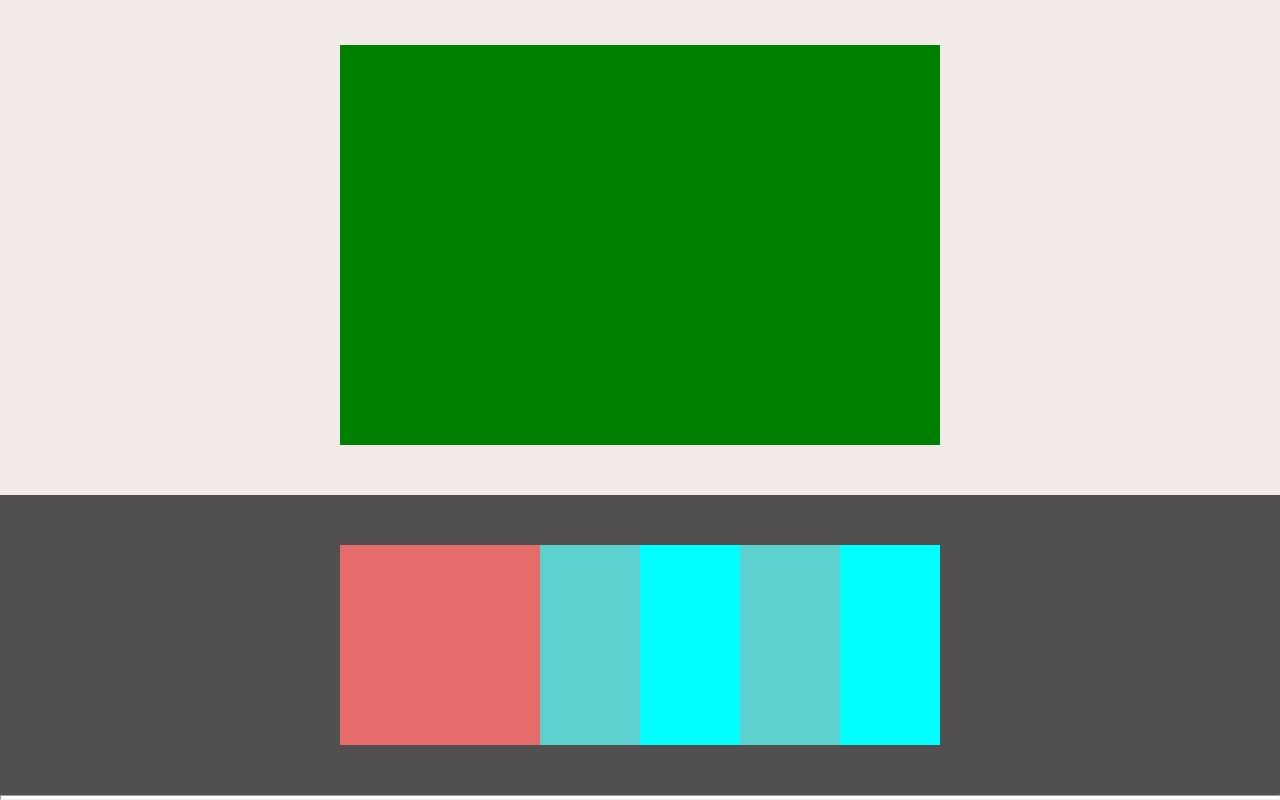
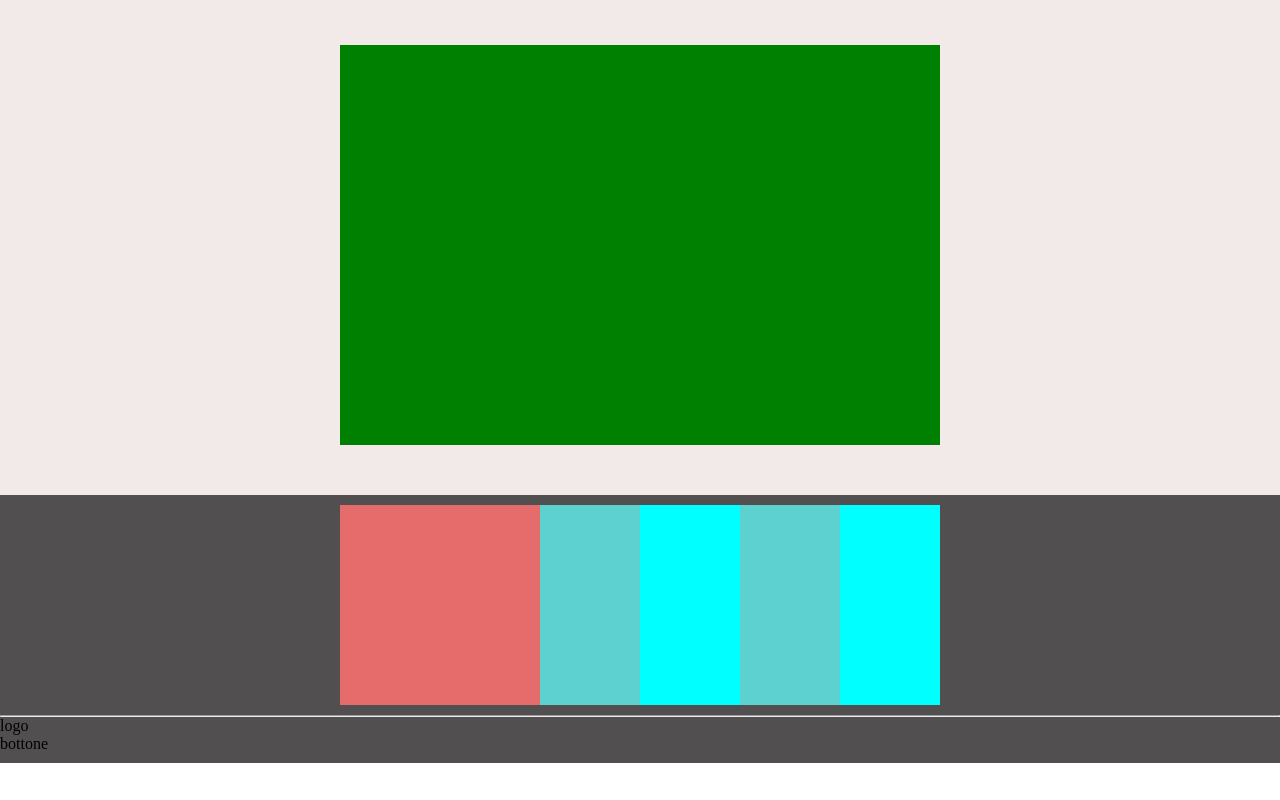
Before and after one commit to amaniesseili/htmlcss-struttura-discord, a plain HTML site: page index.html in a window 1280 px wide. Shown: the part 1325-2125 px from the top of the page. After the commit the page ends 2088 px from the top, so only its background shows below. Drawn offline with Linux system fonts and the light colour scheme.

Commit message:
footer last section

```diff
--- a/index.html
+++ b/index.html
@@ -63,6 +63,10 @@
         </section>
         <hr>
         <section>
+            <div>
+                <div>logo</div>
+                <div>bottone</div>
+            </div>
 
         </section>
 
--- a/style.css
+++ b/style.css
@@ -114,11 +114,12 @@
 
 /* footer */
 
-.footer-bg{
+footer{
     background-color: rgb(81, 79, 79);
-    padding-top: 50px;
-    padding-bottom: 50px;
+    padding-top: 10px;
+    padding-bottom: 10px;
 }
+
 .footer-content{
     background-color: gray;
     max-width: 600px;
@@ -141,6 +142,8 @@
     display: flex;
 }
 hr{
-    color: aliceblue;
-    height: 5px;
+    background-color: aliceblue;
+    height: 2px;
+    margin-top: 10px;
+
 }
```
